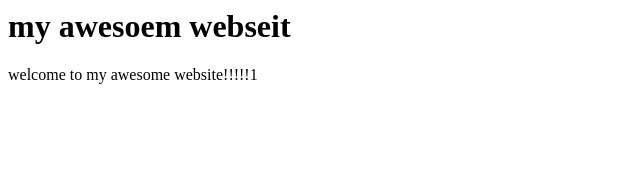
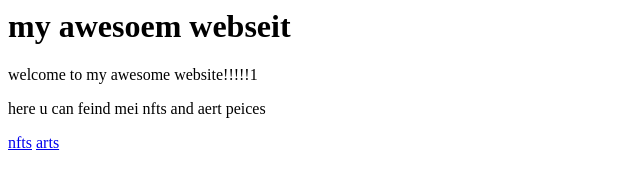
Before and after one commit to Flipleerr/please-dont-follow-the-book, a plain HTML site: page index.html in a window 1280 px wide. Shown: the whole page, without its empty margins (0-640 px from the left). Drawn offline with Linux system fonts and the light colour scheme.

Commit message:
basically i added shit

```diff
--- a/index.html
+++ b/index.html
@@ -5,5 +5,11 @@
     </head>
     <body>
         <p>welcome to my awesome website!!!!!1</p>
+        <p>here u can feind mei nfts and aert peices</p>
+
+        <a href="nft.html">nfts</a>
+        <a href="art.html">arts</a>
+
+
     </body>
 </html>
```
Also changed, not shown: nft.html (added, +3 -0 lines).
